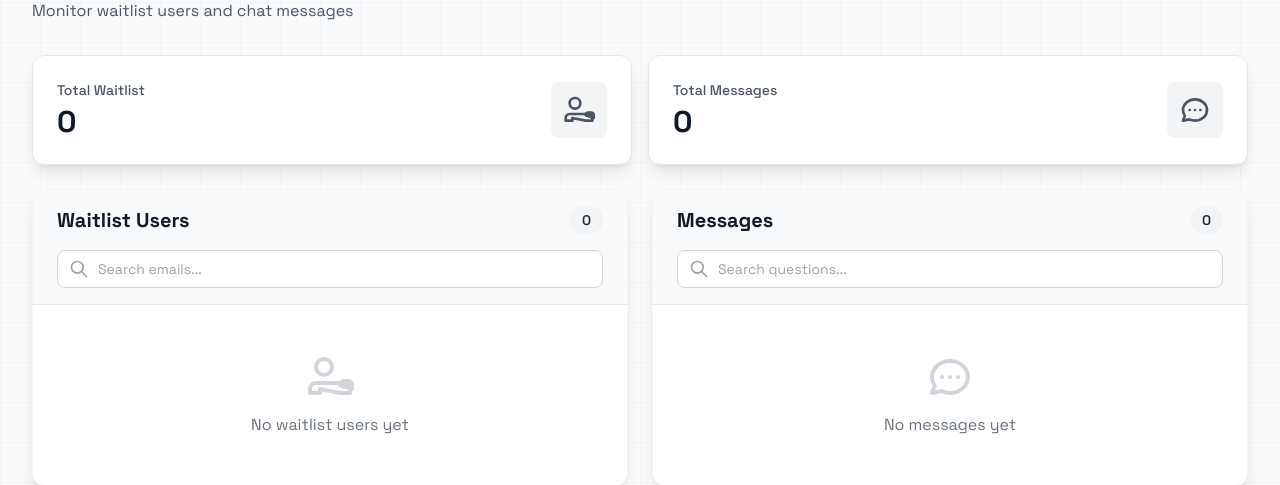
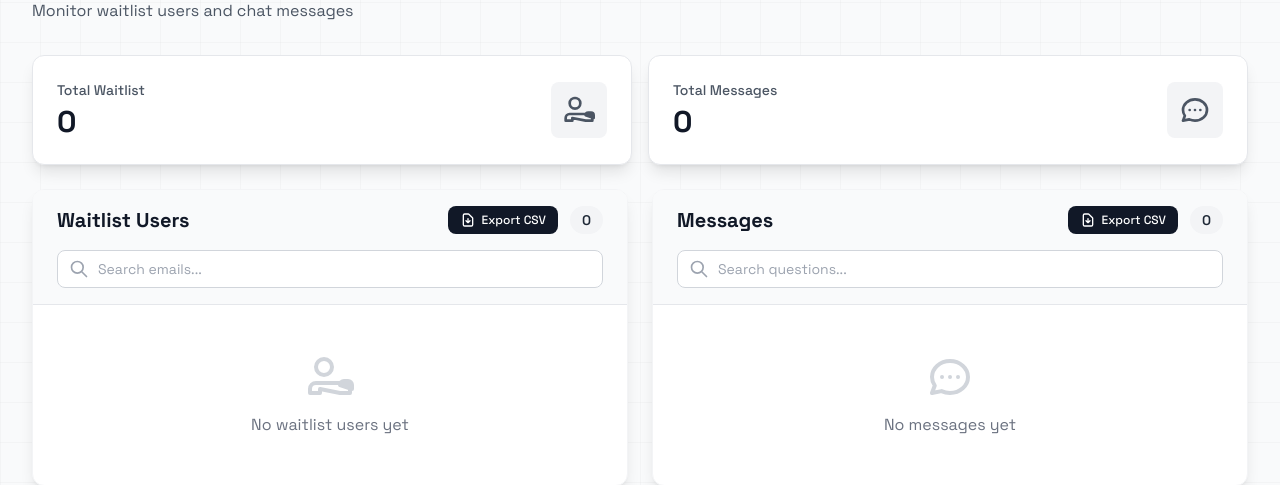
Before and after one commit to muhammadanas0716/Xira, a Flask app: template templates/admin.html in a window 1280 px wide. Shown: the part 158-643 px from the top of the page. Run offline with Flask 3, Linux system fonts and the light colour scheme; the template is opened without the code that fills it, so the values that code supplies are empty; some libraries are stand-ins or nearby versions.

Commit message:
Add copy and export functionality for questions and data
- Implemented a new function to copy the question text to the clipboard with user feedback.
- Added CSV export functionality for waitlist and messages data, allowing users to download relevant information.
- Updated the admin dashboard HTML to include buttons for exporting data and copying questions, enhancing user interaction and data management.

```diff
--- a/static/js/admin.js
+++ b/static/js/admin.js
@@ -295,6 +295,25 @@ function copyChatId() {
     });
 }
 
+function copyQuestion() {
+    const element = document.getElementById('detailQuestion');
+    const text = element.textContent.trim();
+    const button = document.getElementById('copyQuestionBtn');
+
+    navigator.clipboard.writeText(text).then(() => {
+        const originalText = button.innerHTML;
+        button.innerHTML = '<svg class="w-4 h-4" fill="none" stroke="currentColor" viewBox="0 0 24 24"><path stroke-linecap="round" stroke-linejoin="round" stroke-width="2" d="M5 13l4 4L19 7"></path></svg> Copied';
+        button.classList.add('text-green-600');
+
+        setTimeout(() => {
+            button.innerHTML = originalText;
+            button.classList.remove('text-green-600');
+        }, 2000);
+    }).catch(err => {
+        console.error('Failed to copy:', err);
+    });
+}
+
 function formatDate(dateString) {
     if (!dateString) return 'N/A';
     const date = new Date(dateString);
@@ -310,6 +329,80 @@ function formatDate(dateString) {
     if (diffDays < 7) return `${diffDays}d ago`;
 
     return date.toLocaleDateString() + ' ' + date.toLocaleTimeString([], { hour: '2-digit', minute: '2-digit' });
+}
+
+function exportWaitlistCSV() {
+    if (!waitlistData || waitlistData.length === 0) {
+        alert('No waitlist data to export');
+        return;
+    }
+
+    const headers = ['Email', 'Joined Date'];
+    const rows = waitlistData.map(item => {
+        const date = item.created_at ? new Date(item.created_at).toLocaleString() : 'N/A';
+        return [escapeCsvField(item.email), escapeCsvField(date)];
+    });
+
+    const csvContent = [
+        headers.join(','),
+        ...rows.map(row => row.join(','))
+    ].join('\n');
+
+    const blob = new Blob([csvContent], { type: 'text/csv;charset=utf-8;' });
+    const link = document.createElement('a');
+    const url = URL.createObjectURL(blob);
+
+    link.setAttribute('href', url);
+    link.setAttribute('download', `waitlist_export_${new Date().toISOString().split('T')[0]}.csv`);
+    link.style.visibility = 'hidden';
+
+    document.body.appendChild(link);
+    link.click();
+    document.body.removeChild(link);
+}
+
+function exportMessagesCSV() {
+    if (!messagesData || messagesData.length === 0) {
+        alert('No messages data to export');
+        return;
+    }
+
+    const headers = ['Chat ID', 'Question', 'Answer', 'Timestamp'];
+    const rows = messagesData.map(item => {
+        const date = item.created_at ? new Date(item.created_at).toLocaleString() : 'N/A';
+        return [
+            escapeCsvField(item.chat_id),
+            escapeCsvField(item.question),
+            escapeCsvField(item.answer),
+            escapeCsvField(date)
+        ];
+    });
+
+    const csvContent = [
+        headers.join(','),
+        ...rows.map(row => row.join(','))
+    ].join('\n');
+
+    const blob = new Blob([csvContent], { type: 'text/csv;charset=utf-8;' });
+    const link = document.createElement('a');
+    const url = URL.createObjectURL(blob);
+
+    link.setAttribute('href', url);
+    link.setAttribute('download', `messages_export_${new Date().toISOString().split('T')[0]}.csv`);
+    link.style.visibility = 'hidden';
+
+    document.body.appendChild(link);
+    link.click();
+    document.body.removeChild(link);
+}
+
+function escapeCsvField(field) {
+    if (field === null || field === undefined) return '';
+    const stringField = String(field);
+    if (stringField.includes(',') || stringField.includes('"') || stringField.includes('\n')) {
+        return `"${stringField.replace(/"/g, '""')}"`;
+    }
+    return stringField;
 }
 
 
--- a/templates/admin.html
+++ b/templates/admin.html
@@ -89,7 +89,15 @@
                 <div class="bg-gray-50 px-6 py-4 border-b border-gray-200">
                     <div class="flex items-center justify-between mb-4">
                         <h2 class="text-xl font-bold text-gray-900">Waitlist Users</h2>
-                        <span id="waitlistCount" class="bg-gray-100 text-gray-800 px-3 py-1 rounded-full text-sm font-semibold">0</span>
+                        <div class="flex items-center gap-3">
+                            <button onclick="exportWaitlistCSV()" class="bg-gray-900 hover:bg-gray-800 text-white text-xs font-medium px-3 py-1.5 rounded-lg transition-colors flex items-center gap-1.5">
+                                <svg class="w-4 h-4" fill="none" stroke="currentColor" viewBox="0 0 24 24">
+                                    <path stroke-linecap="round" stroke-linejoin="round" stroke-width="2" d="M12 10v6m0 0l-3-3m3 3l3-3m2 8H7a2 2 0 01-2-2V5a2 2 0 012-2h5.586a1 1 0 01.707.293l5.414 5.414a1 1 0 01.293.707V19a2 2 0 01-2 2z"></path>
+                                </svg>
+                                Export CSV
+                            </button>
+                            <span id="waitlistCount" class="bg-gray-100 text-gray-800 px-3 py-1 rounded-full text-sm font-semibold">0</span>
+                        </div>
                     </div>
                     <div class="relative">
                         <input
@@ -131,7 +139,15 @@
                 <div class="bg-gray-50 px-6 py-4 border-b border-gray-200">
                     <div class="flex items-center justify-between mb-4">
                         <h2 class="text-xl font-bold text-gray-900">Messages</h2>
-                        <span id="messagesCount" class="bg-gray-100 text-gray-800 px-3 py-1 rounded-full text-sm font-semibold">0</span>
+                        <div class="flex items-center gap-3">
+                            <button onclick="exportMessagesCSV()" class="bg-gray-900 hover:bg-gray-800 text-white text-xs font-medium px-3 py-1.5 rounded-lg transition-colors flex items-center gap-1.5">
+                                <svg class="w-4 h-4" fill="none" stroke="currentColor" viewBox="0 0 24 24">
+                                    <path stroke-linecap="round" stroke-linejoin="round" stroke-width="2" d="M12 10v6m0 0l-3-3m3 3l3-3m2 8H7a2 2 0 01-2-2V5a2 2 0 012-2h5.586a1 1 0 01.707.293l5.414 5.414a1 1 0 01.293.707V19a2 2 0 01-2 2z"></path>
+                                </svg>
+                                Export CSV
+                            </button>
+                            <span id="messagesCount" class="bg-gray-100 text-gray-800 px-3 py-1 rounded-full text-sm font-semibold">0</span>
+                        </div>
                     </div>
                     <div class="relative">
                         <input
@@ -195,7 +211,15 @@
                     <div id="detailChatId" class="px-4 py-2 bg-gray-50 rounded-lg font-mono text-sm border border-gray-200"></div>
                 </div>
                 <div class="mb-6">
-                    <label class="block text-sm font-medium text-gray-700 mb-2">Question</label>
+                    <label class="block text-sm font-medium text-gray-700 mb-2 flex items-center justify-between">
+                        <span>Question</span>
+                        <button id="copyQuestionBtn" onclick="copyQuestion()" class="text-xs text-blue-600 hover:text-blue-800 transition-colors flex items-center gap-1">
+                            <svg class="w-4 h-4" fill="none" stroke="currentColor" viewBox="0 0 24 24">
+                                <path stroke-linecap="round" stroke-linejoin="round" stroke-width="2" d="M8 16H6a2 2 0 01-2-2V6a2 2 0 012-2h8a2 2 0 012 2v2m-6 12h8a2 2 0 002-2v-8a2 2 0 00-2-2h-8a2 2 0 00-2 2v8a2 2 0 002 2z"></path>
+                            </svg>
+                            Copy
+                        </button>
+                    </label>
                     <div id="detailQuestion" class="px-4 py-3 bg-gray-50 rounded-lg whitespace-pre-wrap border border-gray-200 text-gray-900"></div>
                 </div>
                 <div class="mb-6">
```
